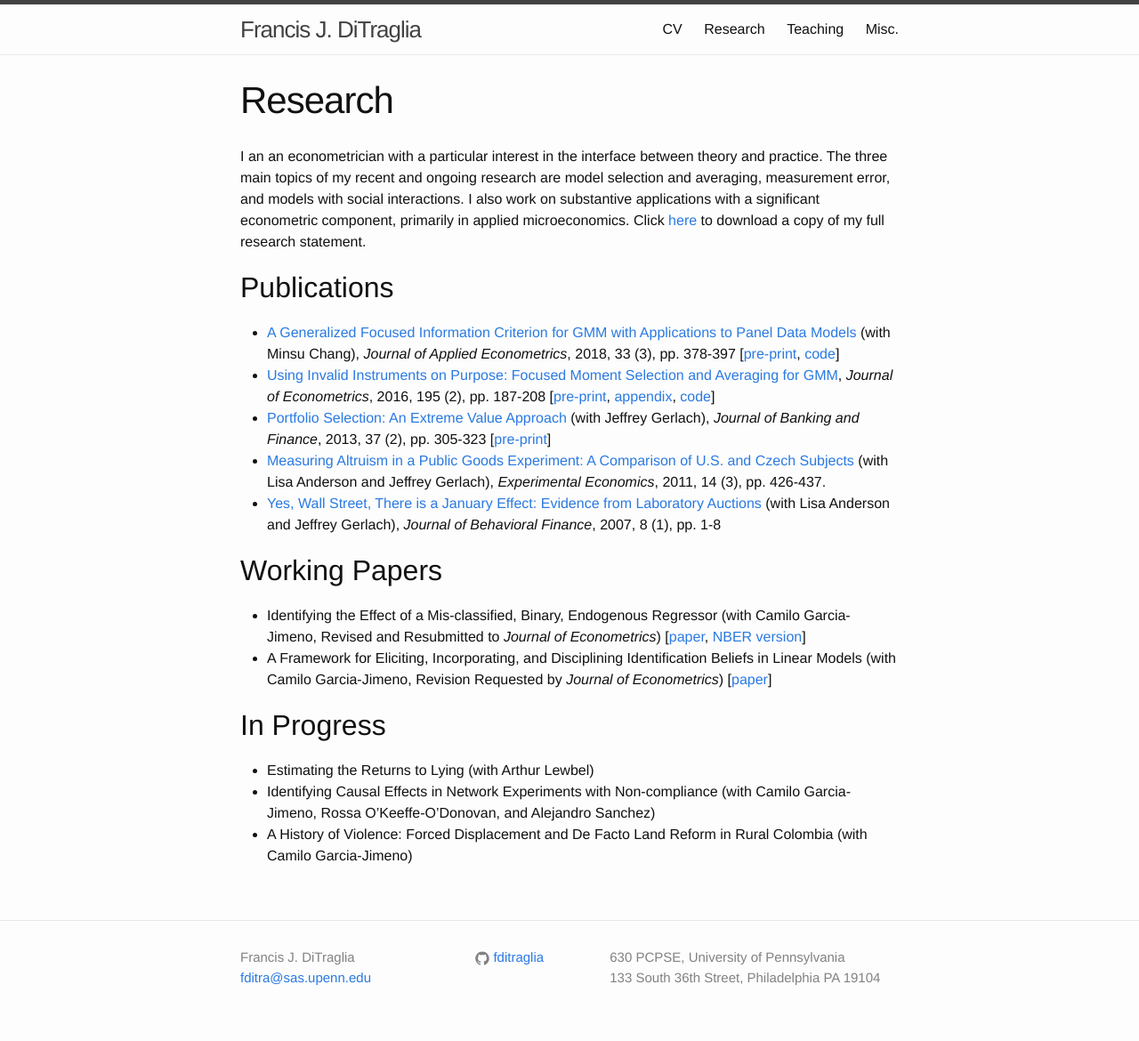
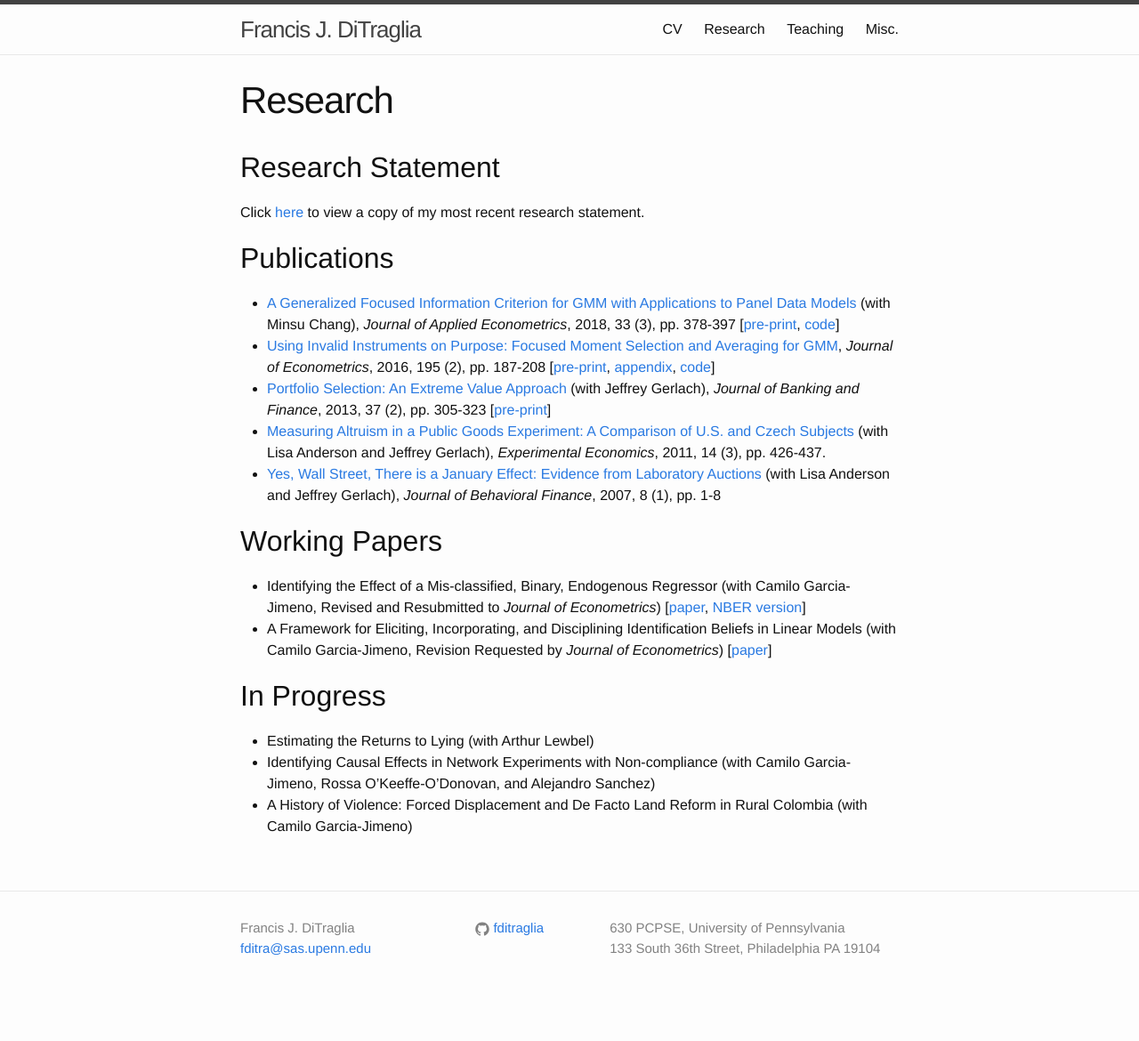
Before and after one commit to fditraglia/fditraglia.github.io, a Jekyll site: the page built from research.md, in a window 1280 px wide. Shown: the whole page at 89% size. Built offline with Jekyll 4.4.1, drawn with Linux system fonts in a browser that asks for light colours; after the commit the page ends 1137 px from its top, so only the background shows below that.

Commit message:
try to fix link to research statement

```diff
--- a/research.md
+++ b/research.md
@@ -3,8 +3,9 @@ layout: page
 title: Research
 permalink: /research/
 ---
-I an an econometrician with a particular interest in the interface between theory and practice. The three main topics of my recent and ongoing research are model selection and averaging, measurement error, and models with social interactions. I also work on substantive applications with a significant econometric component, primarily in applied microeconomics.
-Click [here](https://github.com/fditraglia.com/fditraglia-research/raw/master/DiTraglia-research-statement.pdf) to download a copy of my full research statement.
+
+## Research Statement
+Click [here](https://github.com/fditraglia) to view a copy of my most recent research statement.
 
 ## Publications
 
```
